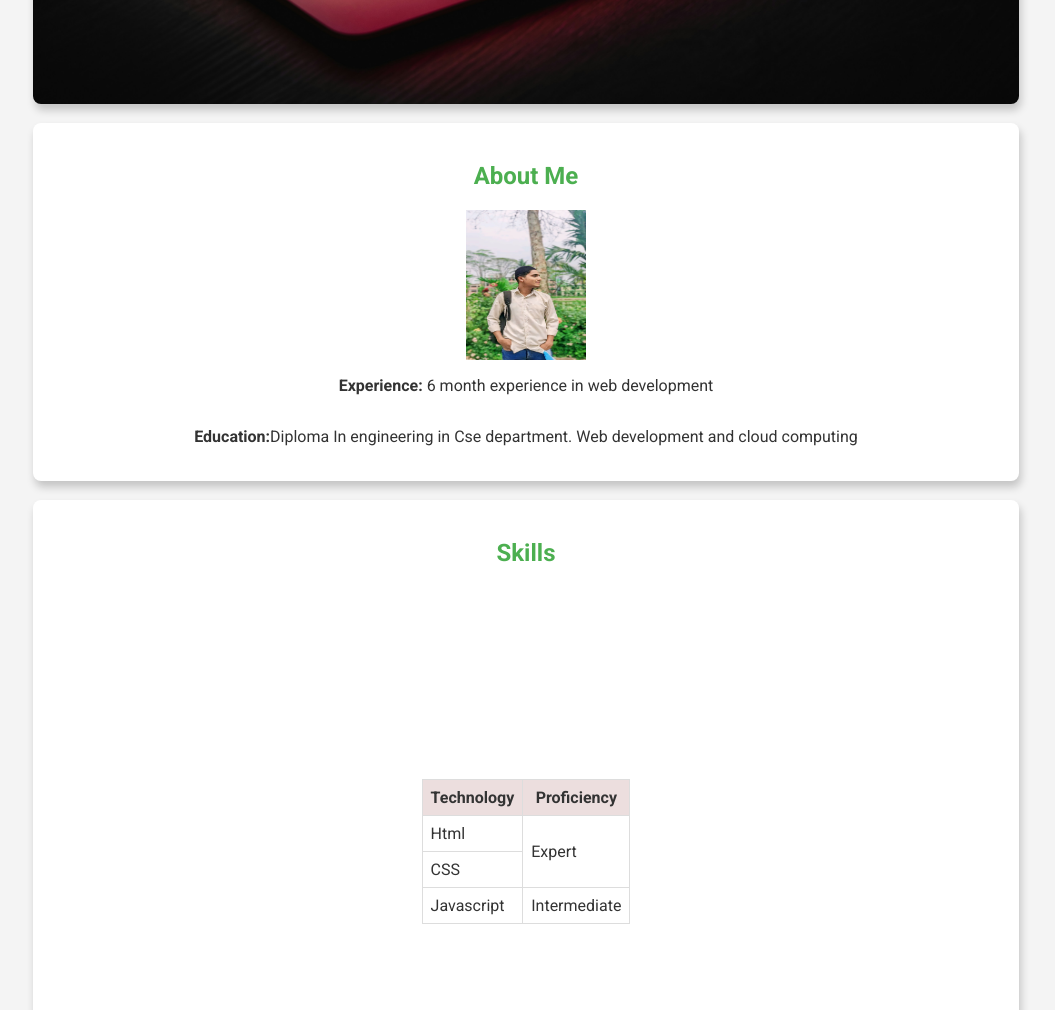
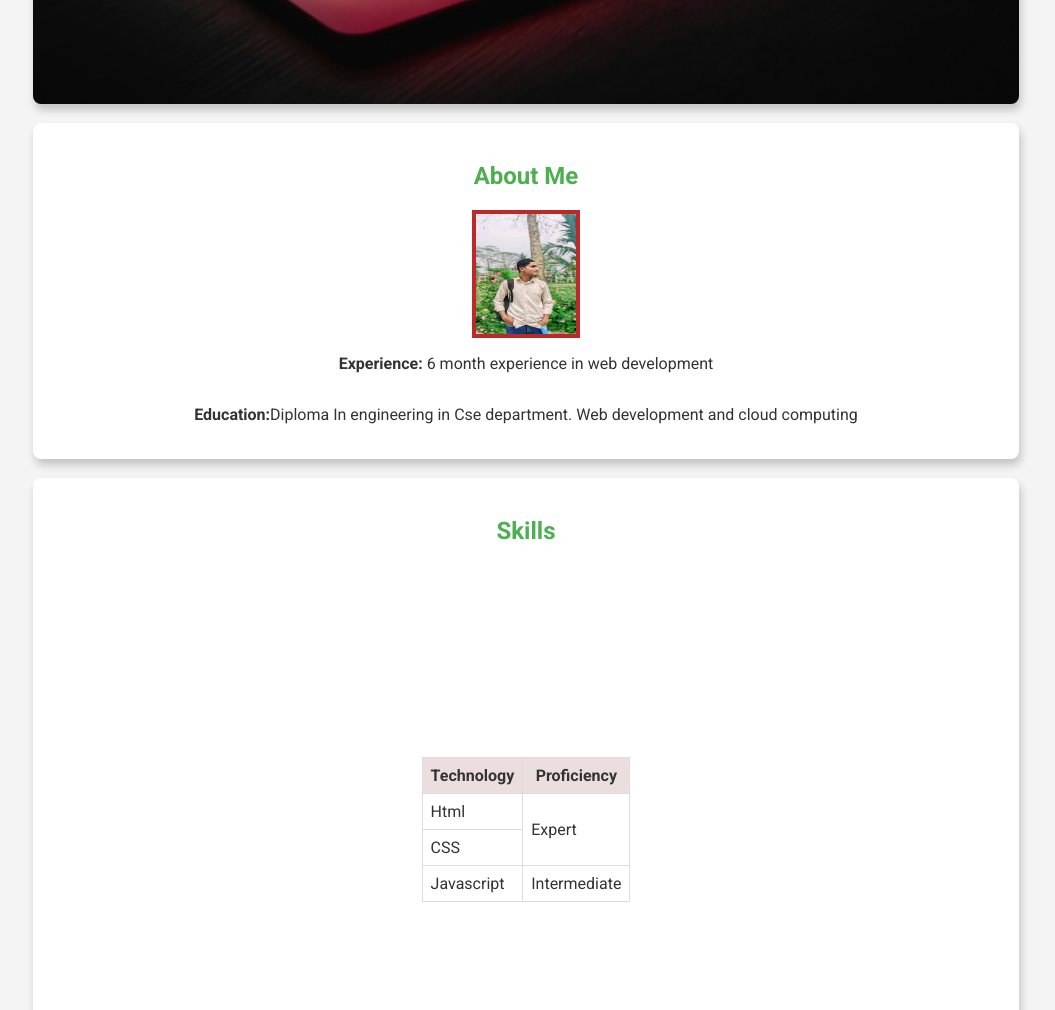
Before and after one commit to shahadat-hasan/CSS-assignment-4, a plain HTML site: page index.html in a window 1280 px wide. Shown: the part 720-1730 px from the top of the page, without its empty margins (114-1169 px from the left). Drawn offline with Linux system fonts and the light colour scheme.

Commit message:
git new update css

```diff
--- a/index.html
+++ b/index.html
@@ -47,9 +47,9 @@
        </section>
 
    <!-- about section-->
-   <section id="about" class="card">
+   <section id="about" class="card" class="continer">
         <h2>About Me</h2>
-        <img src="image/image.jpg" alt="Shahadat" height="150px" width="120px" alt="image">
+        <img class="profile" src="image/image.jpg"alt="Shahadat" height="150px" width="120px" alt="image">
         <p><strong>Experience:</strong> 6 month experience in web development</p>
         <p><strong>Education:</strong>Diploma In engineering in Cse department.
         Web development and cloud computing</p>
--- a/style.css
+++ b/style.css
@@ -81,6 +81,14 @@ padding: 1.2rem;
 .intro__description em{
 color:var(--secondary-color) ;
 font-size: 1.3rem;
+}
+.profile{
+        height: 120px;
+        width:100px;
+        border: 4px solid rgb(187, 42, 42);
+        border-radius:0% ;
+        float: left;
+
 }
 #about{
     display: flex;
```
